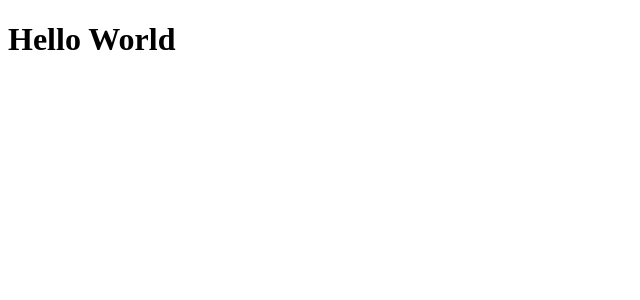
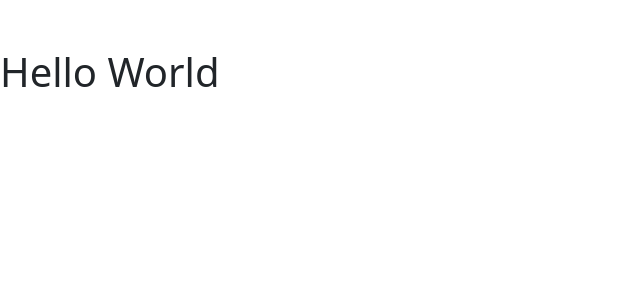
Before and after one commit to milan-sony/NetflixClone-React, a React (Vite) app: page / in a window 1280 px wide. Shown: the top 300 px of the page, without its empty margins (0-640 px from the left). Built offline with nearby package versions, Linux system fonts and the light colour scheme.

Commit message:
feat: bootstrap CDN V5.3 added

```diff
--- a/index.html
+++ b/index.html
@@ -5,11 +5,15 @@
     <meta charset="UTF-8" />
     <link rel="icon" type="image/svg+xml" href="/vite.svg" />
     <meta name="viewport" content="width=device-width, initial-scale=1.0" />
+    <!-- Bootstrap CSS CDN V5.3 -->
+    <link href="https://cdn.jsdelivr.net/npm/bootstrap@5.3.3/dist/css/bootstrap.min.css" rel="stylesheet" integrity="sha384-QWTKZyjpPEjISv5WaRU9OFeRpok6YctnYmDr5pNlyT2bRjXh0JMhjY6hW+ALEwIH" crossorigin="anonymous">
     <title>Netflix Clone React</title>
 </head>
 
 <body>
     <div id="root"></div>
+    <!-- Bootstrap JS CDN V5.3 -->
+    <script src="https://cdn.jsdelivr.net/npm/bootstrap@5.3.3/dist/js/bootstrap.bundle.min.js" integrity="sha384-YvpcrYf0tY3lHB60NNkmXc5s9fDVZLESaAA55NDzOxhy9GkcIdslK1eN7N6jIeHz" crossorigin="anonymous"></script>
     <script type="module" src="/src/main.jsx"></script>
 </body>
 
--- a/src/App.jsx
+++ b/src/App.jsx
@@ -3,7 +3,7 @@
 function App() {
 	return (
 		<div>
-			<h1>Hello World</h1>
+			<h1 className='mt-5'>Hello World</h1>
 		</div>
 	)
 }
```
